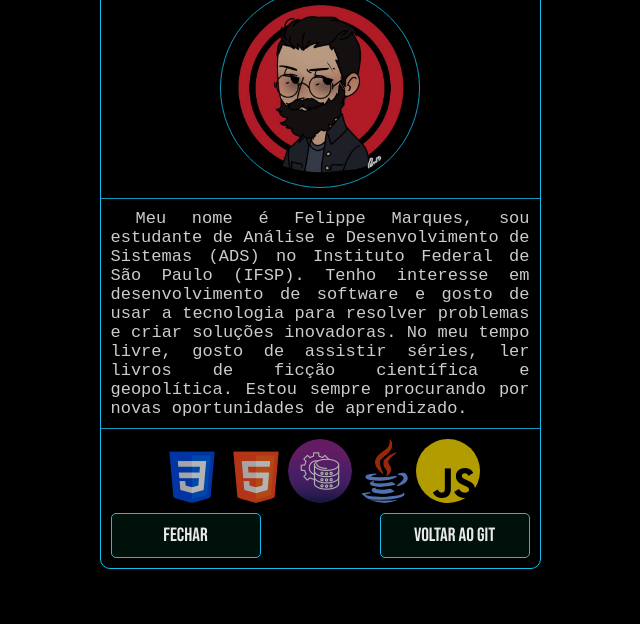
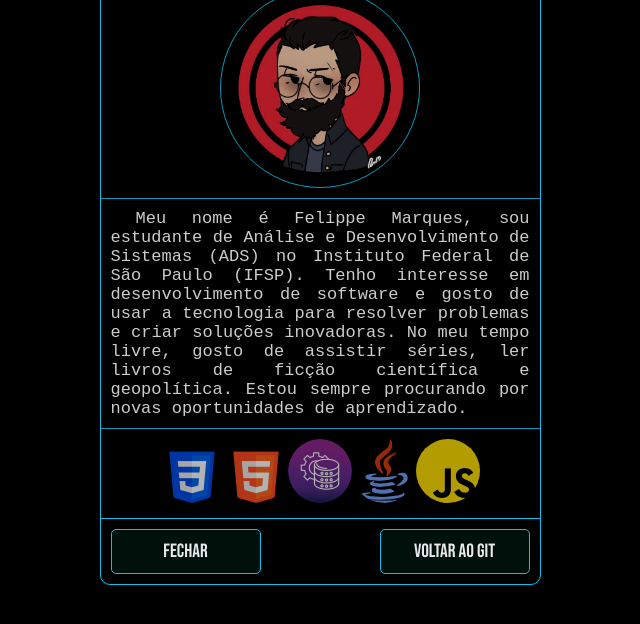
Before and after one commit to hochiminh1996/modal, a plain HTML site: page modal/index.html in a window 1280 px wide. Both pictures are taken after a click on the button "💻 Sobre mim 💻". Shown: the part 156-780 px from the top of the page, without its empty margins (320-960 px from the left). Drawn offline with Linux system fonts and the light colour scheme.

Commit message:
Atualizando

```diff
--- a/modal/css/estilo.css
+++ b/modal/css/estilo.css
@@ -65,7 +65,7 @@ div.modal-wrapper {
     width: 35%;
     height: fit-content;
     margin: 0 auto;
-    margin-top: 4em;
+    margin-top: 5em;
 }
 
 /* escondendo o modal */
@@ -147,6 +147,8 @@ div#btns {
     justify-content: center;
     /* border: 1px solid red; */
     width: 100%;
+    border-bottom: 1px solid #14BDEB;
+    padding-bottom: 15px;
 }
 
 #div_img .img-techs{
```
